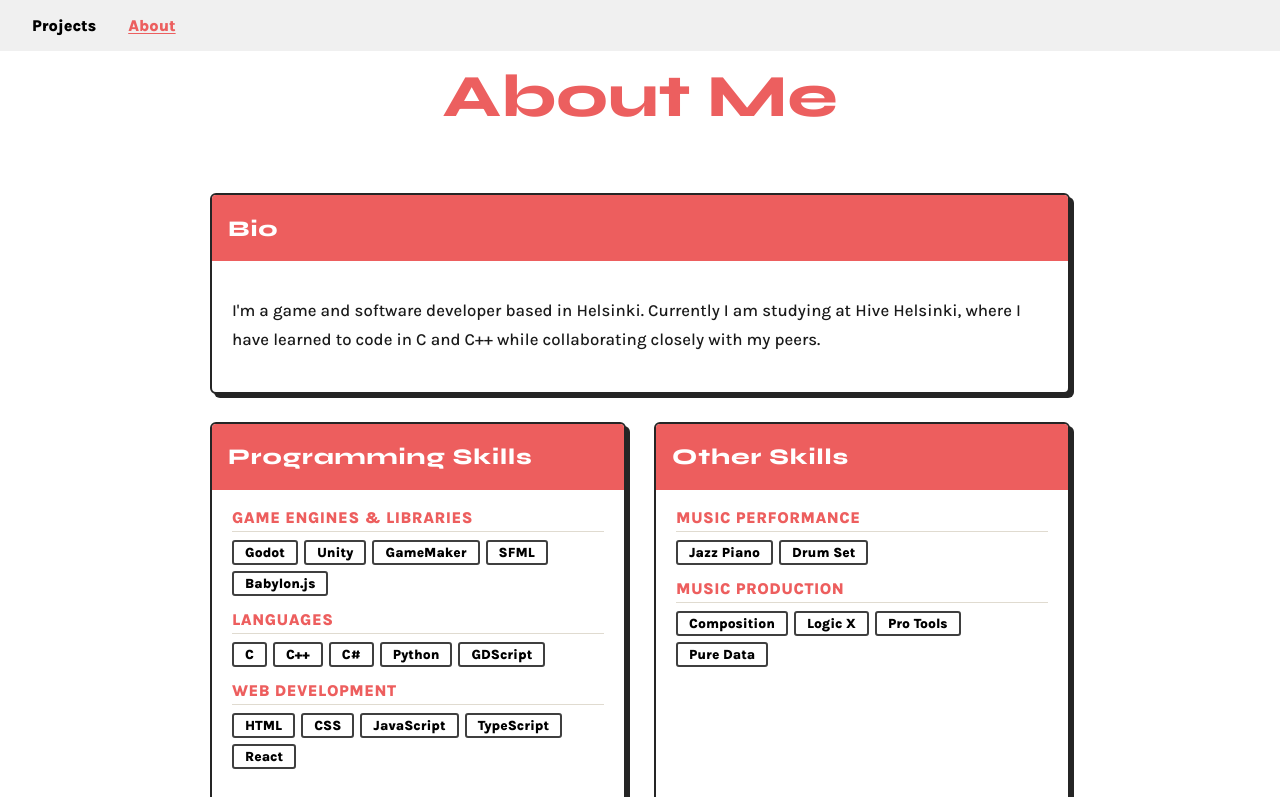
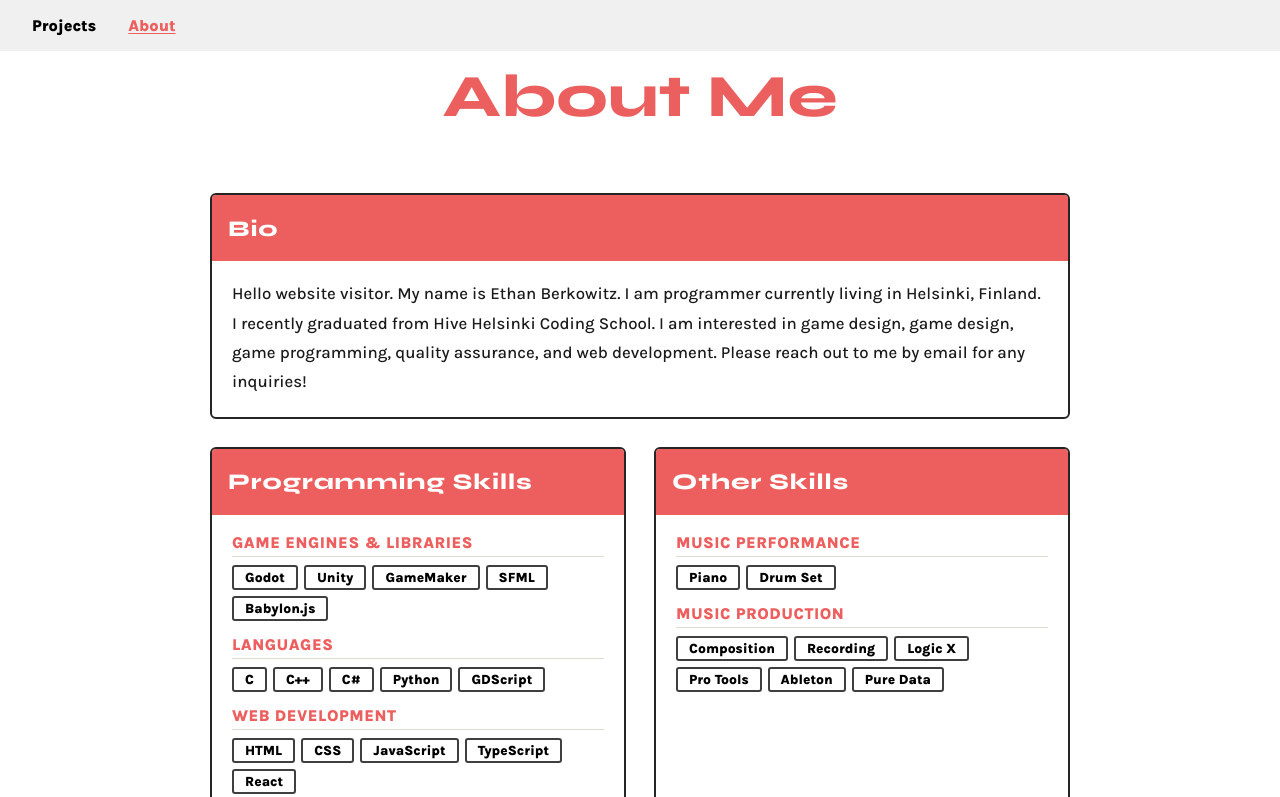
Before and after one commit to ethan-berkowitz/ethan-berkowitz.github.io, a React (Vite) app: page /about in a window 1280 px wide. Shown: the top 797 px of the page. Built offline with nearby package versions, Linux system fonts and the light colour scheme.

Commit message:
edited bio on about page

```diff
--- a/src/App.css
+++ b/src/App.css
@@ -338,7 +338,6 @@ html {
   border: 2.5px solid #252525;
   border-radius: 6px;
   overflow: hidden;
-  box-shadow: 4px 4px 0px #252525;
 }
 
 .about-card.bio {
@@ -370,6 +369,8 @@ html {
   font-size: 1.05rem;
   line-height: 1.75;
   color: #1a1a1a;
+  margin-top: 0px;
+  margin-bottom: 0px;
 }
 
 .skill-group {
@@ -408,3 +409,13 @@ html {
   border-radius: 3px;
   border: 2px solid #3f3f3f;
 }
+
+@media (max-width: 1000px) {
+  .about-grid {
+    grid-template-columns: 1fr;
+  }
+
+  .about-card.bio {
+    grid-column: 1;
+  }
+}
--- a/src/pages/About.jsx
+++ b/src/pages/About.jsx
@@ -10,9 +10,13 @@ export default function About() {
           <div className="card-header"><h2>Bio</h2></div>
           <div className="card-body">
             <p>
-              I'm a game and software developer based in Helsinki. Currently I am studying at
-              Hive Helsinki, where I have learned to code in C and C++ while collaborating
-              closely with my peers.
+              Hello website visitor. My name is Ethan Berkowitz.
+              I am programmer currently living in Helsinki, Finland.
+              I recently graduated from Hive Helsinki Coding School.
+              I am interested in game design, game design, game programming,
+              quality assurance, and web development. Please reach out to me by email
+              for any inquiries!
+
             </p>
           </div>
         </div>
@@ -56,7 +60,7 @@ export default function About() {
             <div className="skill-group">
               <div className="skill-group-label">Music Performance</div>
               <div className="skill-tags">
-                {["Jazz Piano", "Drum Set"].map(s => (
+                {["Piano", "Drum Set"].map(s => (
                   <span key={s} className="skill-tag">{s}</span>
                 ))}
               </div>
@@ -65,7 +69,7 @@ export default function About() {
             <div className="skill-group">
               <div className="skill-group-label">Music Production</div>
               <div className="skill-tags">
-                {["Composition", "Logic X", "Pro Tools", "Pure Data"].map(s => (
+                {["Composition", "Recording", "Logic X", "Pro Tools", "Ableton", "Pure Data"].map(s => (
                   <span key={s} className="skill-tag">{s}</span>
                 ))}
               </div>
```
